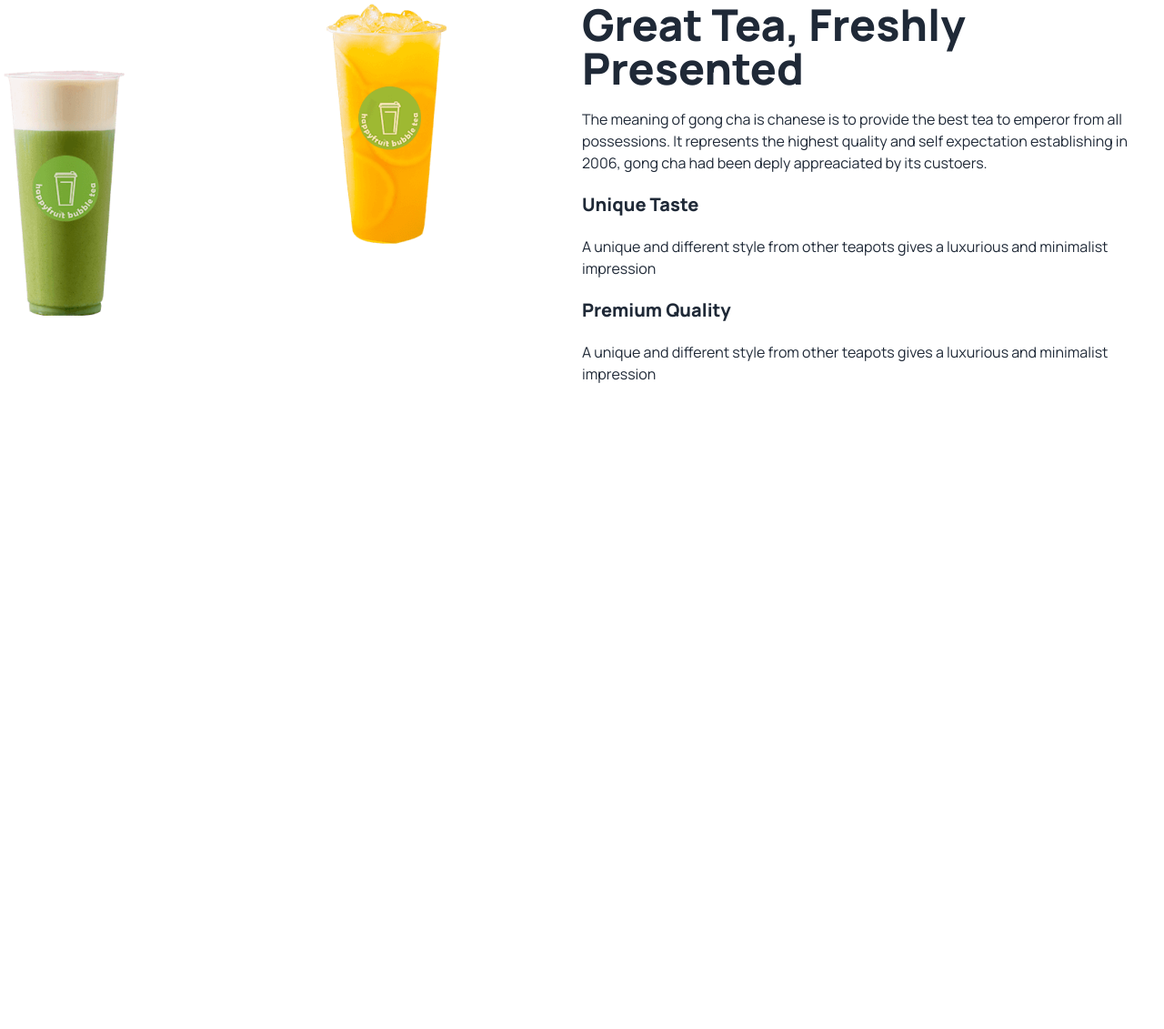
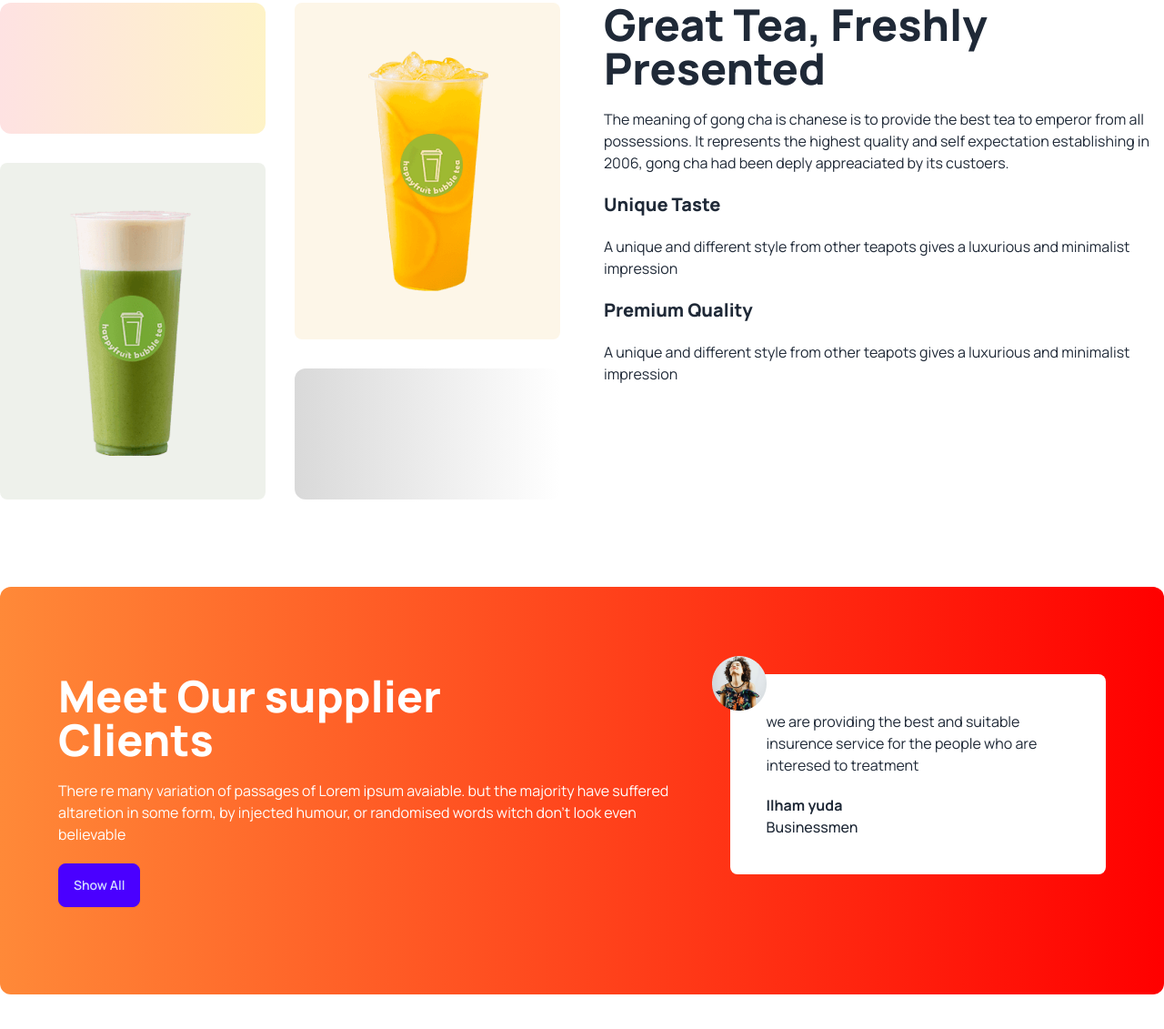
Before and after one commit to shawkatulshanto/Tea-House-project, a plain HTML site: page index.html in a window 1280 px wide. Shown: the part 1550-2681 px from the top of the page at 91% size. Before the commit the page ends 2069 px from the top, so only its background shows below. Drawn offline with nearby package versions, Linux system fonts and the light colour scheme.

Commit message:
added simple customer reviw

```diff
--- a/index.html
+++ b/index.html
@@ -132,12 +132,13 @@
             </div>
         </section>
 <!--great tea fresh tea section-->
-        <section class="my-24 flex flex-col lg:flex-row">
+        <section class="my-24 flex gap-12 flex-col lg:flex-row">
             <div class="grid gap-8 grid-cols-1 md:grid-cols-2 flex-1">
-                <div></div>
-                <div class="row-span-2"><img src="images/fresh-1.png"></div>
-                <div class="row-span-2"><img src="images/fresh-2.png"></div>
-                <div></div>
+                <div class="rounded-xl h-36 bg-gradient-to-r from-red-100 to-amber-100"></div>
+                <div class="row-span-2 bg-[#E6A6231A] rounded-lg px-8 py-12 flex justify-center items-center"><img src="images/fresh-1.png"></div>
+                <div class="row-span-2 bg-[#5776391A] rounded-lg px-8 py-12 flex justify-center items-center"><img src="images/fresh-2.png"></div>
+
+                <div class="rounded-xl h-36 bg-gradient-to-r from-[#D9D9D9] to-[#FFFFFF]"></div>
             </div>
             <div class="space-y-5 flex-1">
                 <h3 class="text-5xl font-extrabold">Great Tea, Freshly<br>
@@ -153,6 +154,38 @@
                 <h4 class="text-xl font-extrabold mt-8">Premium Quality</h4>
                 <p>A unique and different style from other teapots gives a luxurious and minimalist impression</p>
             </div>
+            </section>
+ <!-- Super Client section-->
+<section class="my-24  flex flex-col lg:flex-row gap-12 rounded-xl bg-gradient-to-r from-[#FF8938] to-[#f00] px-16 py-24">
+
+   <div class="space-y-5">
+
+<h2 class="text-5xl font-extrabold text-white">
+    Meet Our supplier
+    <br>
+    Clients
+</h2>
+<p class="text-white">
+    There re many variation of passages of Lorem ipsum avaiable.
+    but the majority have suffered altaretion in some form, by injected humour,
+    or randomised words witch don't look even believable
+</p>
+<button class="btn btn-primary"> Show All</button>
+
+   </div>
+<div>
+    <!--review-->
+    <div class="relative p-10 rounded-lg bg-white">
+        <img class="absolute -top-5 -left-5" src="images/client.png" alt="">
+        <p>we are providing the best and suitable insurence service
+            for the people who are interesed to treatment
+        </p>
+        <h4 class="font-bold mt-5">Ilham yuda</h4>
+        <p class="font-medium">Businessmen</p>
+    </div>
+</div>
+
+</section>
 
         </section>
 
```
